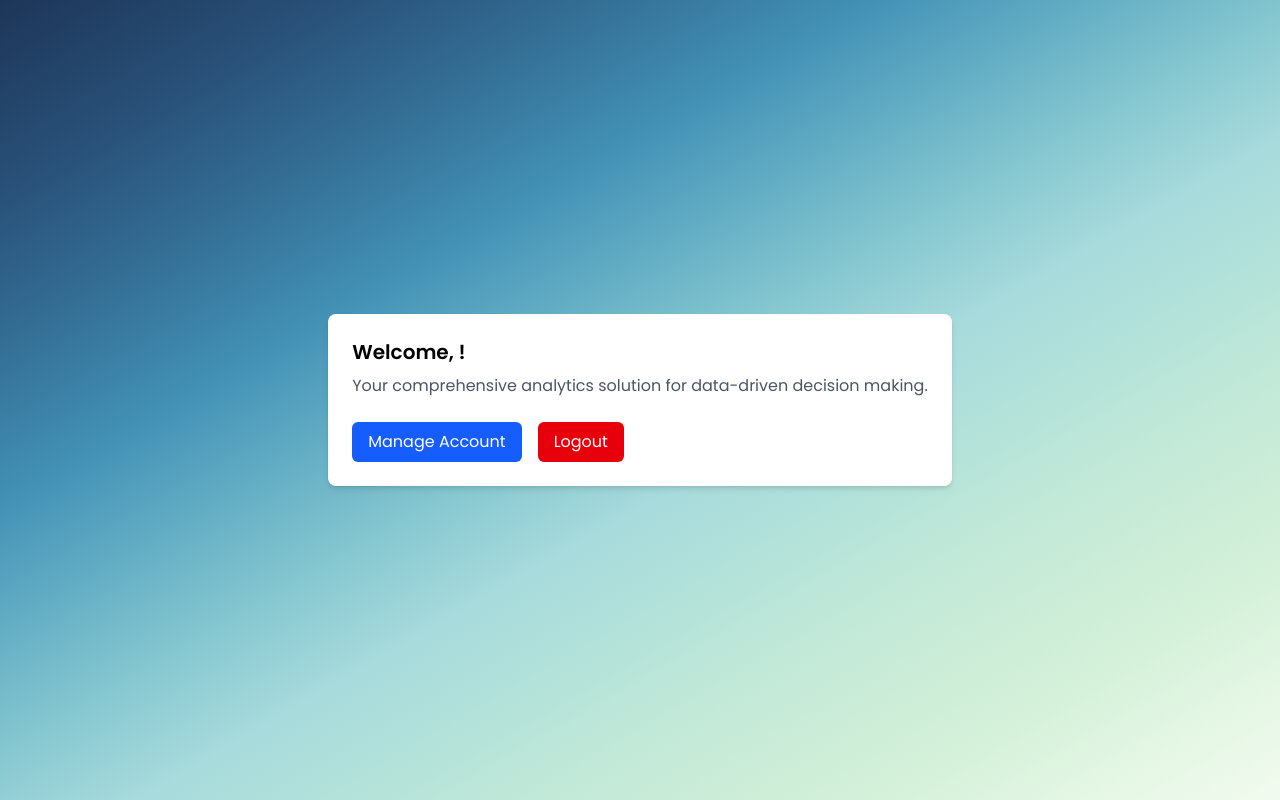
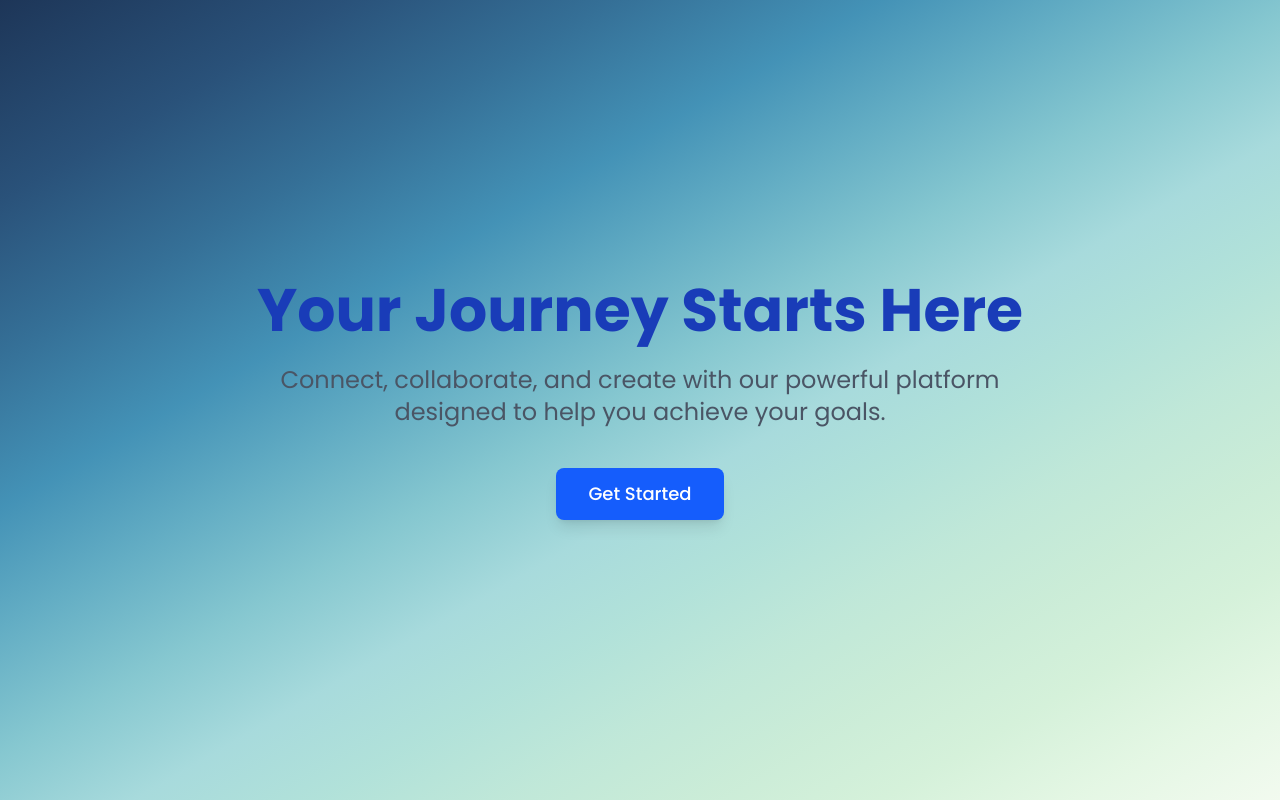
Before and after one commit to RealBI-SaaS/realbi-frontend, a React (Vite) app: page /home in a window 1280 px wide. Built offline with nearby package versions, Linux system fonts and the light colour scheme.

Commit message:
home conditional render landing vs "home"

```diff
--- a/src/App.jsx
+++ b/src/App.jsx
@@ -1,7 +1,7 @@
 import { BrowserRouter as Router, Routes, Route, Navigate } from 'react-router-dom'
 import { UserProvider } from './context/UserContext'
 import Login from './components/login'
-import Home from './components/home'
+import Home from './components/Home'
 import Account from './components/account'
 import Logout from './components/logout'
 import './index.css'
--- a/src/components/home.jsx
+++ b/src/components/Home.jsx
@@ -1,6 +1,8 @@
 import React, { useEffect } from "react";
 import { useNavigate, useSearchParams } from "react-router-dom";
 import { useUser } from '../context/UserContext';
+import Landing from './Landing';
+import HomeAuthenticated from './HomeAuthenticated';
 
 const Home = () => {
   const { user, loading, setUser } = useUser();
@@ -44,35 +46,15 @@ const Home = () => {
     return <div>Loading...</div>;
   }
 
-  return (
-    <div className="home-container p-8">
-      <div className="max-w-4xl mx-auto">
-        <div className="bg-white rounded-lg shadow-md p-6">
-          <div className="mb-6">
-            <h2 className="text-xl font-semibold mb-2">Welcome, {user?.firstName || ''}!</h2>
-            <p className="text-gray-600">Your comprehensive analytics solution for data-driven decision making.</p>
-          </div>
 
+  if (!user) {
+    return (
+      <Landing />
+    );
+  }else{
+    return <HomeAuthenticated />;
+  }
 
-
-          <div className="mt-6 flex gap-4">
-            <button
-              onClick={() => navigate('/account')}
-              className="bg-blue-600 text-white px-4 py-2 rounded-md hover:bg-blue-700 transition-colors"
-            >
-              Manage Account
-            </button>
-            <button
-              onClick={() => navigate('/logout')}
-              className="bg-red-600 text-white px-4 py-2 rounded-md hover:bg-red-700 transition-colors"
-            >
-              Logout
-            </button>
-          </div>
-        </div>
-      </div>
-    </div>
-  );
 };
 
 export default Home;
--- /dev/null
+++ b/src/components/HomeAuthenticated.jsx
@@ -0,0 +1,40 @@
+import React from 'react';
+import { useNavigate } from 'react-router-dom';
+import { useUser } from '../context/UserContext';
+
+const HomeAuthenticated = () => {
+  const { user } = useUser();
+  const navigate = useNavigate();
+
+  return (
+    <div className="home-container p-8">
+      <div className="max-w-4xl mx-auto">
+        <div className="bg-white rounded-lg shadow-md p-6">
+          <div className="mb-6">
+            <h2 className="text-xl font-semibold mb-2">Welcome, {user?.firstName || ''}!</h2>
+            <p className="text-gray-600">Your comprehensive analytics solution for data-driven decision making.</p>
+          </div>
+
+
+
+          <div className="mt-6 flex gap-4">
+            <button
+              onClick={() => navigate('/account')}
+              className="bg-blue-600 text-white px-4 py-2 rounded-md hover:bg-blue-700 transition-colors"
+            >
+              Manage Account
+            </button>
+            <button
+              onClick={() => navigate('/logout')}
+              className="bg-red-600 text-white px-4 py-2 rounded-md hover:bg-red-700 transition-colors"
+            >
+              Logout
+            </button>
+          </div>
+        </div>
+      </div>
+    </div>
+  );
+};
+
+export default HomeAuthenticated;
--- /dev/null
+++ b/src/components/Landing.jsx
@@ -0,0 +1,28 @@
+import React from 'react';
+import { Link } from 'react-router-dom';
+
+const Landing = () => {
+  return (
+    <div className="min-h-screen flex flex-col items-center justify-center  px-4">
+      <div className="text-center max-w-3xl">
+        <h1 className="text-4xl md:text-6xl font-bold text-blue-800 mb-6">
+          Your Journey Starts Here
+        </h1>
+
+        <p className="text-xl md:text-2xl text-gray-600 mb-10">
+          Connect, collaborate, and create with our powerful platform designed to help you achieve your goals.
+        </p>
+
+        <Link
+          to="/login"
+          className="inline-block bg-blue-600 hover:bg-blue-700 text-white font-bold py-3 px-8 rounded-lg text-lg transition-colors duration-300 shadow-lg hover:shadow-xl"
+        >
+          Get Started
+        </Link>
+      </div>
+
+    </div>
+  );
+};
+
+export default Landing;
```
